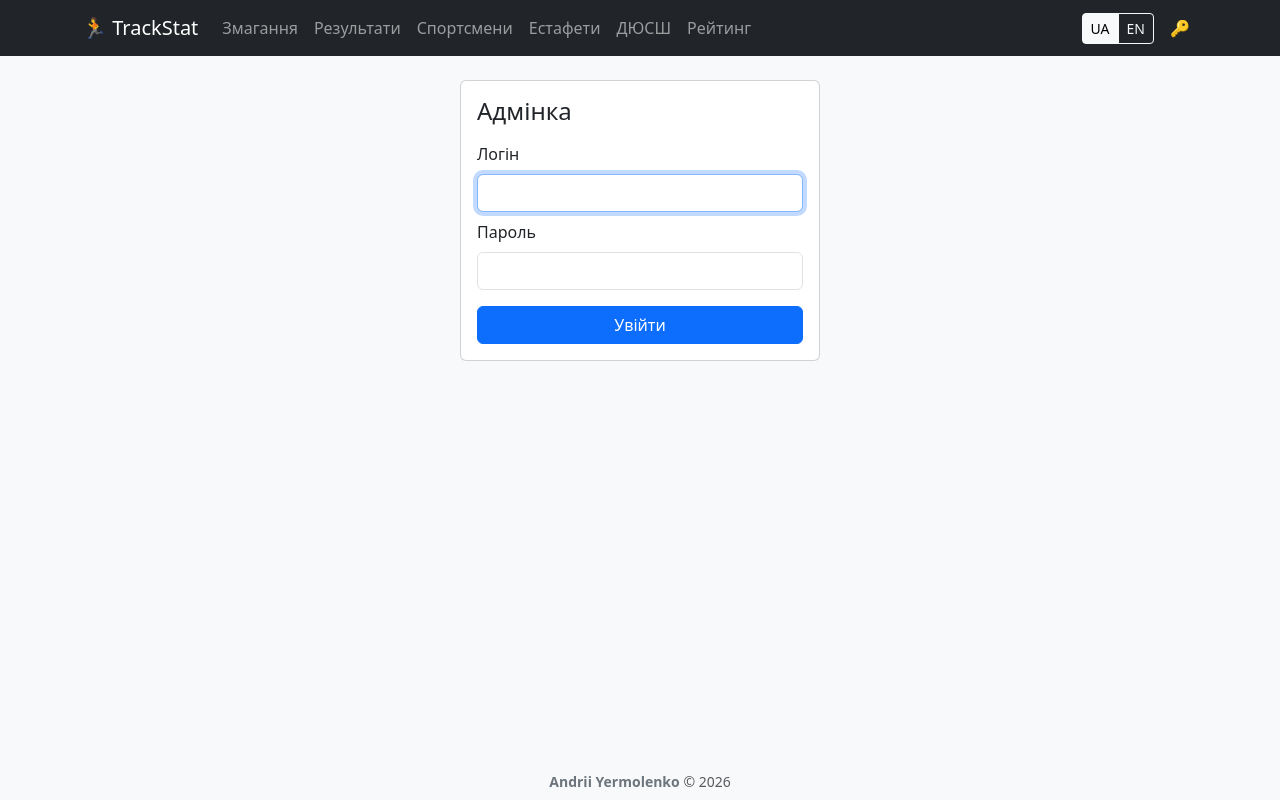
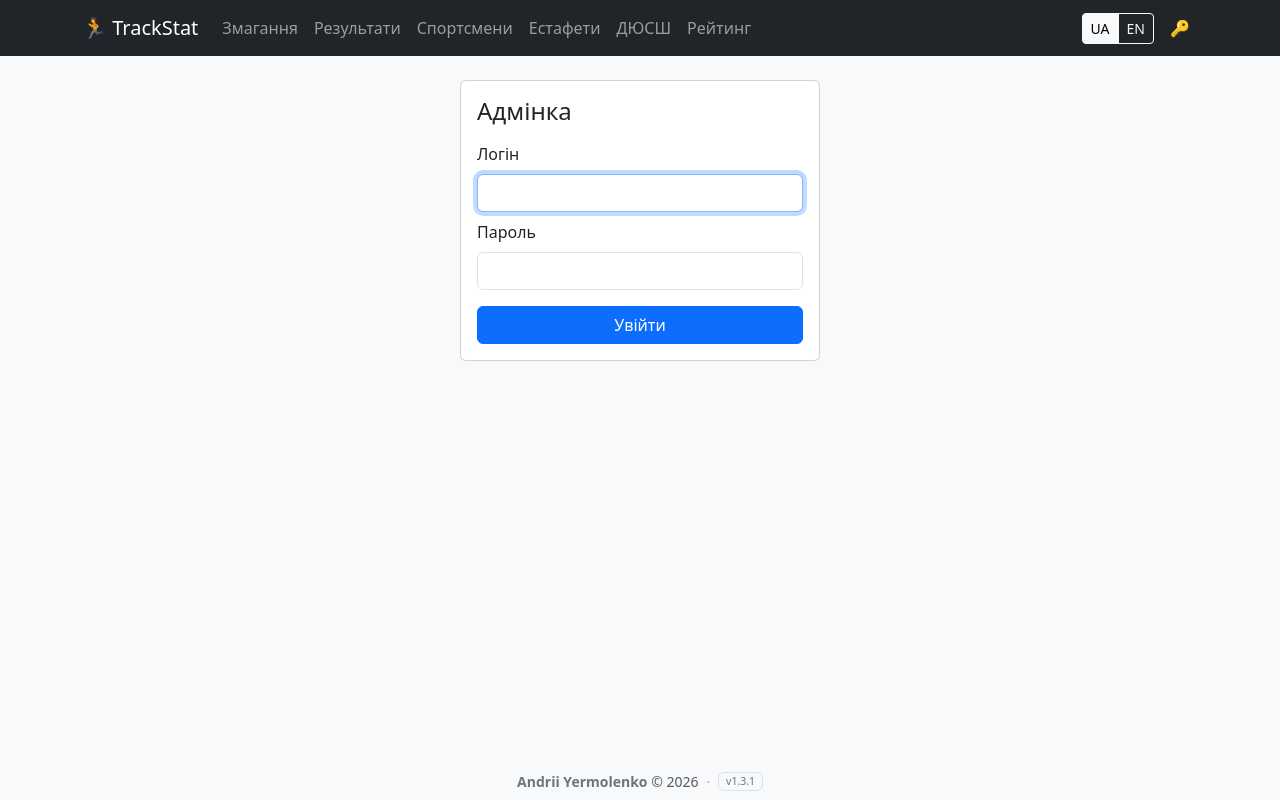
Before and after one commit to invercity/trackstat, a Next.js app in the folder apps/web/: page /admin/import in a window 1280 px wide. Built offline with nearby package versions, Linux system fonts and the light colour scheme.

Commit message:
feat(ui): display current application version in footer

```diff
--- a/apps/web/src/app/layout.tsx
+++ b/apps/web/src/app/layout.tsx
@@ -2,6 +2,7 @@ import 'bootstrap/dist/css/bootstrap.min.css';
 import './globals.css';
 import type { Metadata } from 'next';
 import type { ReactNode } from 'react';
+import pkg from '../../package.json';
 import { I18nProvider } from '@/lib/i18n';
 import AppNavbar from '@/components/AppNavbar';
 
@@ -21,11 +22,15 @@ export default function RootLayout({ children }: { children: ReactNode }) {
           <AppNavbar />
           <main className="container py-4 flex-grow-1" style={{ minWidth: 0, maxWidth: '100%' }}>{children}</main>
           <footer className="py-2 mt-auto text-center text-muted small">
-            <div className="container">
-              <a href="mailto:yermolenko.ua@gmail.com" className="text-decoration-none text-secondary fw-semibold">
-                Andrii Yermolenko
-              </a>{' '}
-              &copy; 2026
+            <div className="container d-flex align-items-center justify-content-center gap-2 flex-wrap">
+              <span>
+                <a href="mailto:yermolenko.ua@gmail.com" className="text-decoration-none text-secondary fw-semibold">
+                  Andrii Yermolenko
+                </a>{' '}
+                &copy; 2026
+              </span>
+              <span className="text-muted opacity-50">&middot;</span>
+              <span className="badge bg-light text-secondary border fw-normal">v{pkg.version}</span>
             </div>
           </footer>
         </I18nProvider>
```
